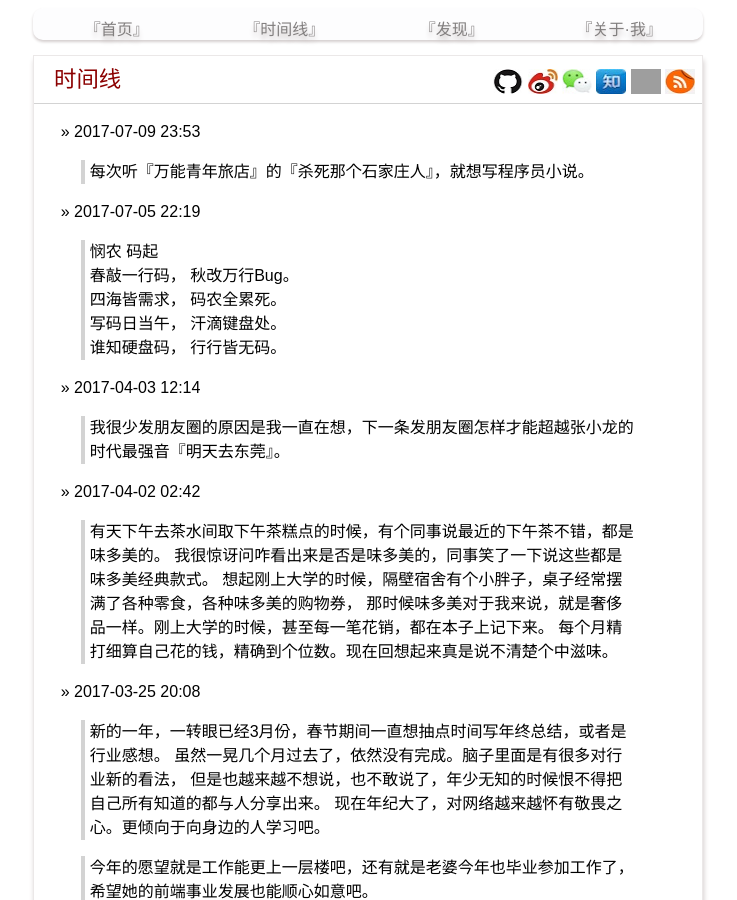
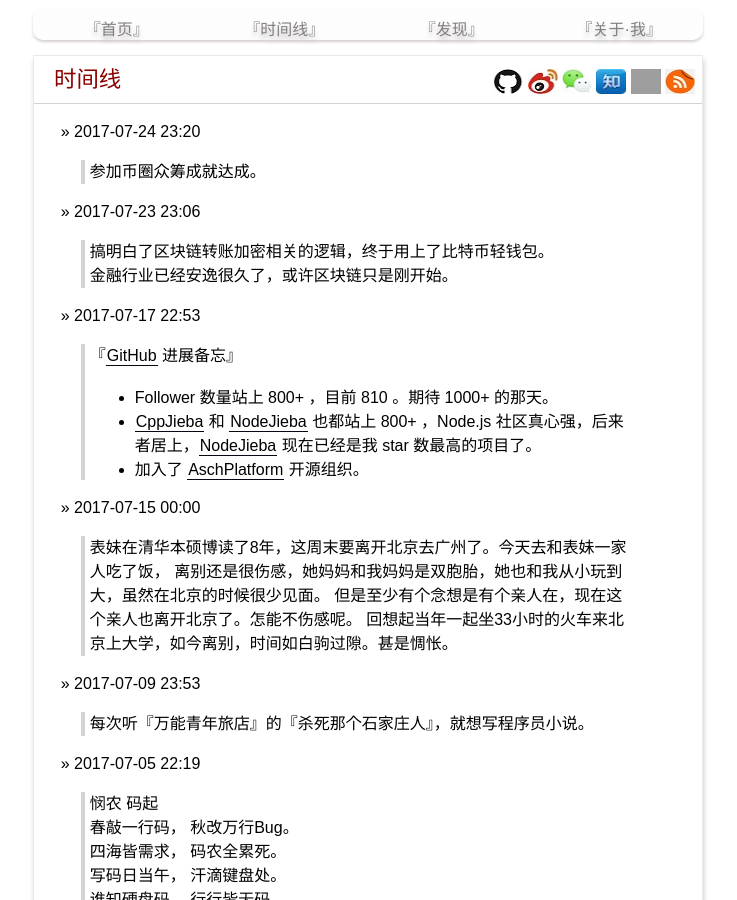
Before and after one commit to yanyiwu/blog, a Jekyll site: the page built from moment.md, in a window 1280 px wide and 900 px high. Shown: the whole window, without its empty margins (272-1009 px from the left). Built offline with Jekyll 4.4.1, drawn with Linux system fonts in a browser that asks for light colours; Markdown is read by kramdown in place of the engine named in the settings; comment, search, counter and statistics services are not loaded; grey boxes are pictures that could not be loaded.

Commit message:
[moment]

```diff
--- a/moment.md
+++ b/moment.md
@@ -2,6 +2,29 @@
 layout: post_without_date
 title: 时间线
 ---
+
+&raquo; 2017-07-24 23:20
+
+> 参加币圈众筹成就达成。
+
+&raquo; 2017-07-23 23:06
+
+> 搞明白了区块链转账加密相关的逻辑，终于用上了比特币轻钱包。
+> 金融行业已经安逸很久了，或许区块链只是刚开始。
+
+&raquo; 2017-07-17 22:53
+
+> 『[GitHub] 进展备忘』
+> + Follower 数量站上 800+ ，目前 810 。期待 1000+ 的那天。
+> + [CppJieba] 和 [NodeJieba] 也都站上 800+ ，Node.js 社区真心强，后来者居上，[NodeJieba] 现在已经是我 star 数最高的项目了。
+> + 加入了 [AschPlatform] 开源组织。
+
+&raquo; 2017-07-15 00:00
+
+> 表妹在清华本硕博读了8年，这周末要离开北京去广州了。今天去和表妹一家人吃了饭，
+> 离别还是很伤感，她妈妈和我妈妈是双胞胎，她也和我从小玩到大，虽然在北京的时候很少见面。
+> 但是至少有个念想是有个亲人在，现在这个亲人也离开北京了。怎能不伤感呢。
+> 回想起当年一起坐33小时的火车来北京上大学，如今离别，时间如白驹过隙。甚是惆怅。
 
 &raquo; 2017-07-09 23:53
 
@@ -1039,3 +1062,5 @@ src="http://7viirv.com1.z0.glb.clouddn.com/19bc893b5b_smartisan_t1.jpg"/></a>
 [iOSJieba]:https://github.com/yanyiwu/iosjieba
 [sqljieba]:https://github.com/yanyiwu/sqljieba
 [bleve]:https://github.com/blevesearch/bleve
+[AschPlatform]:https://github.com/aschplatform
+[Asch]:https://github.com/aschplatform
```
Also changed, not shown: _posts/2017-07-09-bitcoin.md (+1 -1 lines).
